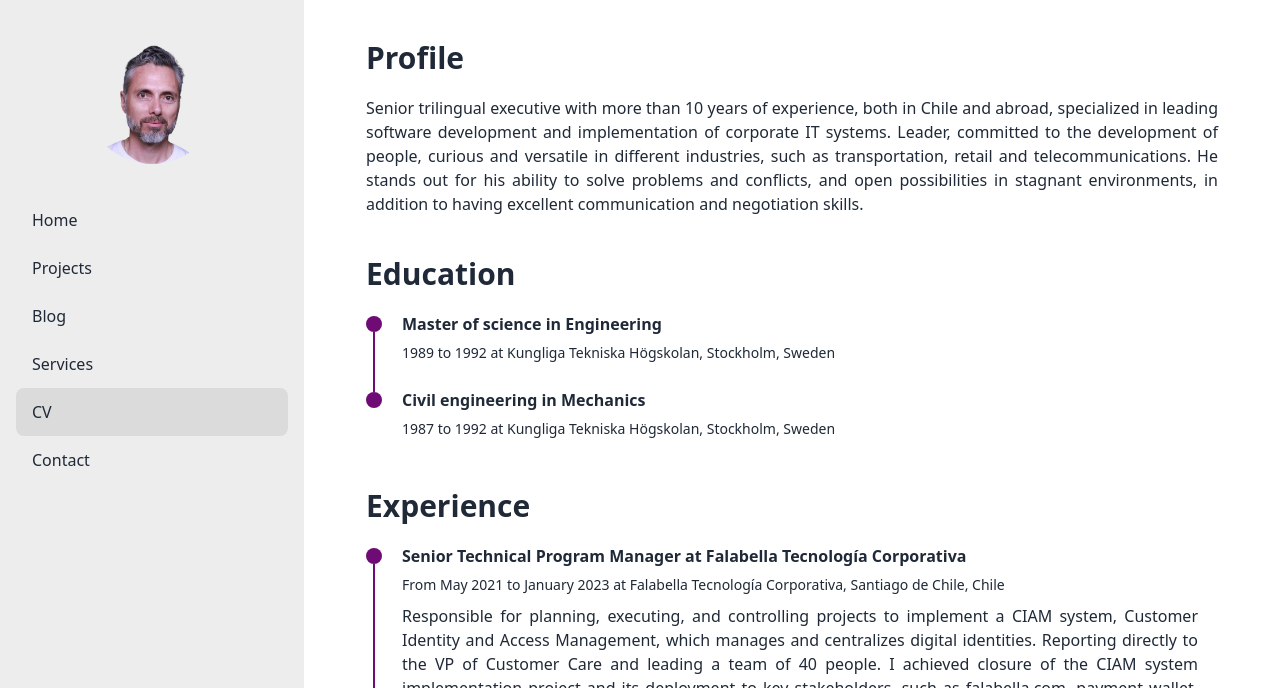
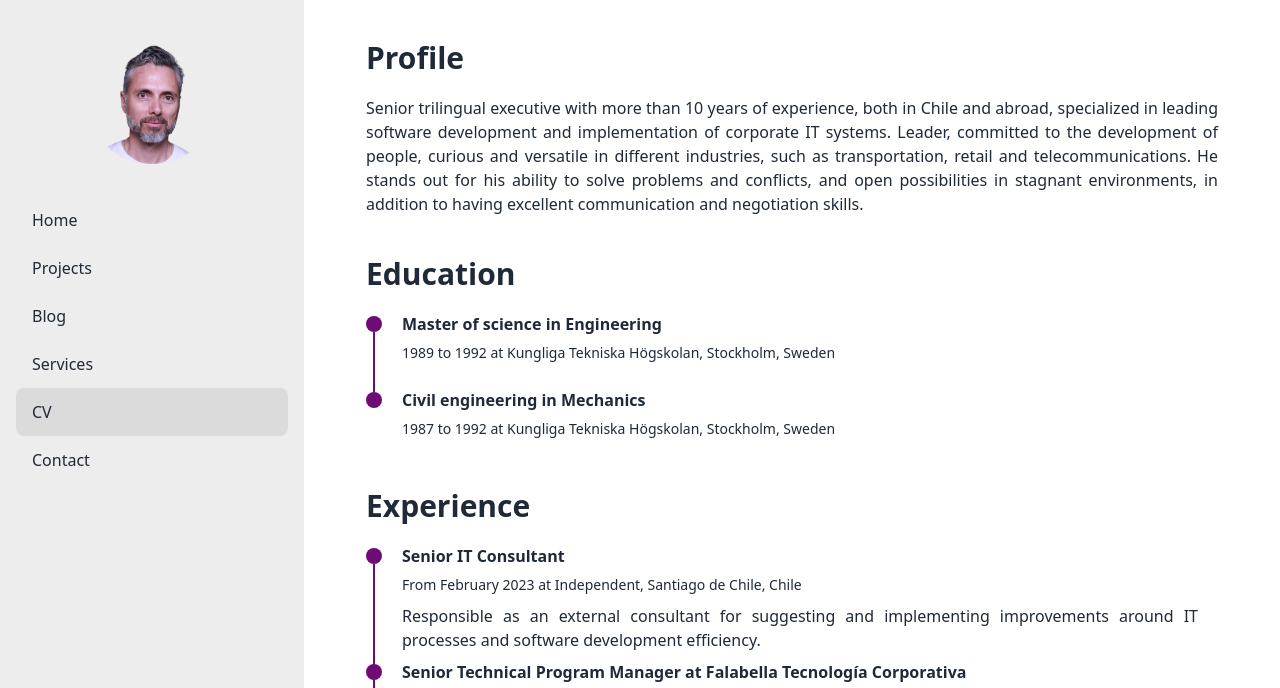
Before and after one commit to thesob/profile, an Astro site: page /cv in a window 1280 px wide. Shown: the top 688 px of the page. Built offline with nearby package versions, Linux system fonts and the light colour scheme; Astro itself is replaced by a stand-in of ours.

Commit message:
Update CV

```diff
--- a/src/pages/cv.astro
+++ b/src/pages/cv.astro
@@ -39,6 +39,13 @@ import TimeLineElement from "../components/cv/TimeLine.astro";
   </div>
 
   <div class="time-line-container mb-10">
+    <TimeLineElement
+      title="Senior IT Consultant"
+      subtitle="From February 2023 at Independent, Santiago de Chile, Chile"
+    >
+      Responsible as an external consultant for suggesting and implementing improvements
+      around IT processes and software development efficiency.
+    </TimeLineElement>
     <TimeLineElement
       title="Senior Technical Program Manager at Falabella Tecnología Corporativa"
       subtitle="From May 2021 to January 2023 at Falabella Tecnología Corporativa, Santiago de Chile, Chile"
```
